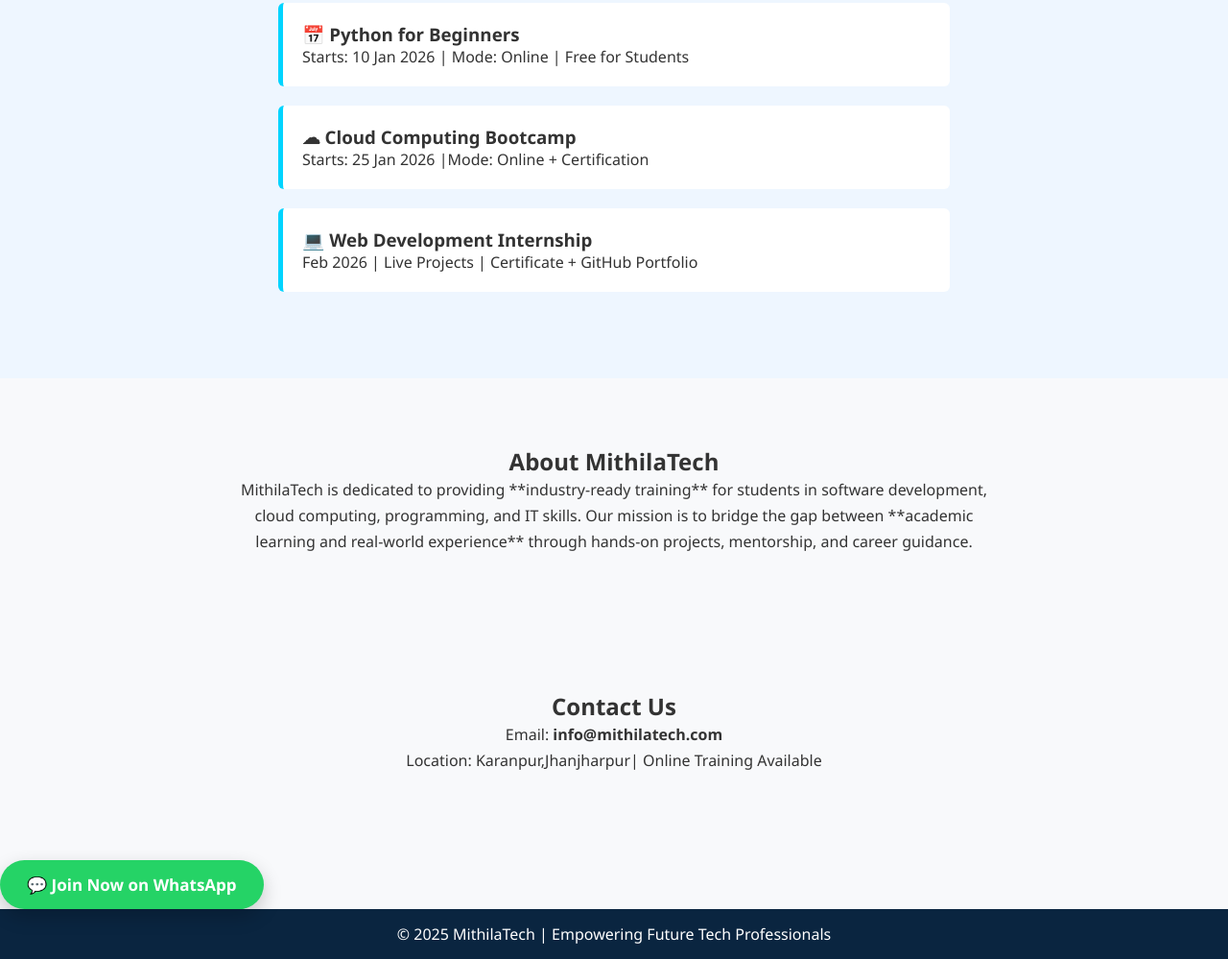
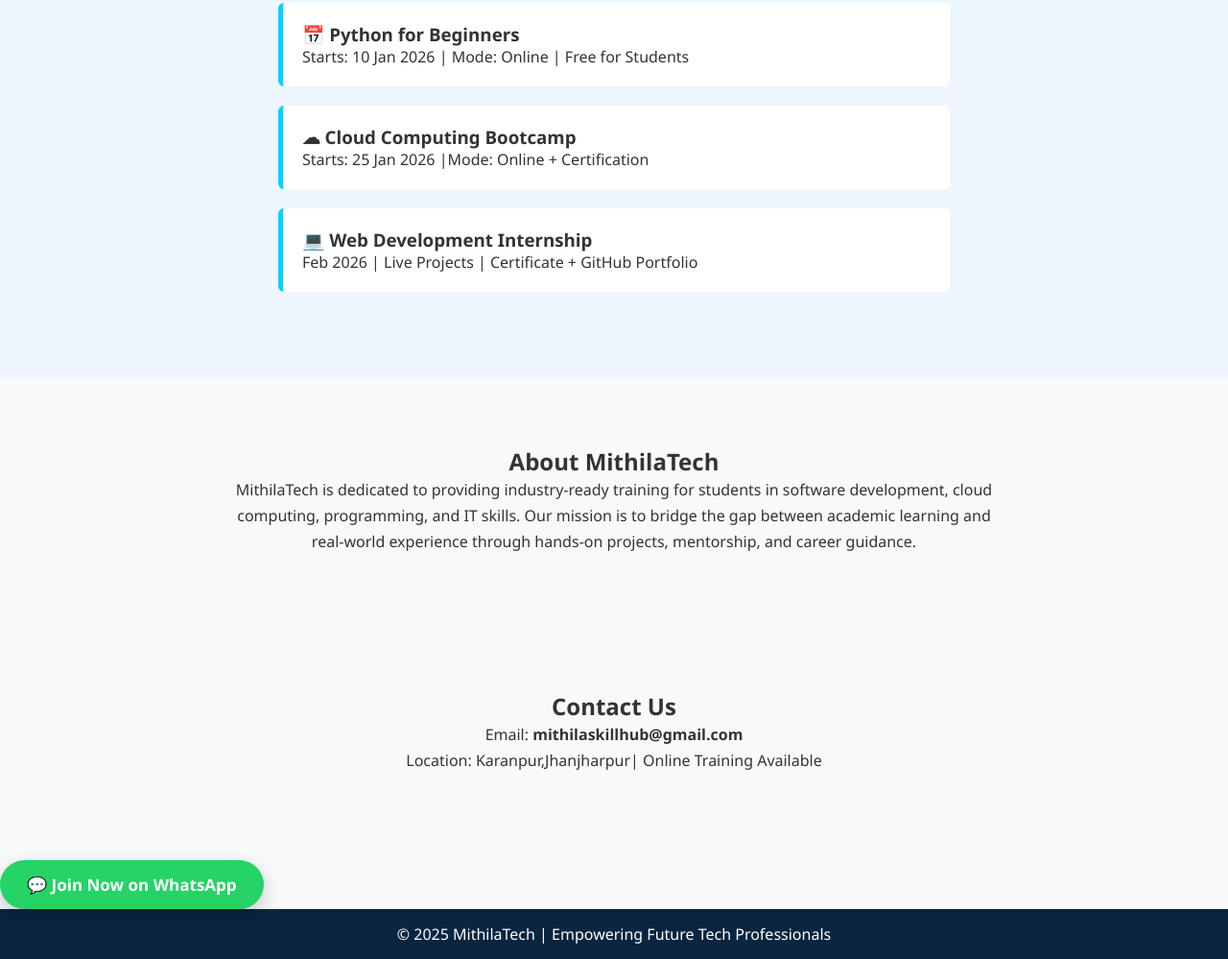
Before and after one commit to infoGautamjha/mithilatech.github.io, a plain HTML site: page index.html in a window 1280 px wide. Shown: the part 898-1897 px from the top of the page at 96% size. Drawn offline with Linux system fonts and the light colour scheme.

Commit message:
Update contact email and improve about section text

```diff
--- a/index.html
+++ b/index.html
@@ -69,16 +69,16 @@
 <section id="about" class="section about">
     <h2>About MithilaTech</h2>
     <p>
-        MithilaTech is dedicated to providing **industry-ready training** for students
+        MithilaTech is dedicated to providing industry-ready training for students
         in software development, cloud computing, programming, and IT skills.
-        Our mission is to bridge the gap between **academic learning and real-world experience**
+        Our mission is to bridge the gap between academic learning and real-world experience
         through hands-on projects, mentorship, and career guidance.
     </p>
 </section>
 
 <section id="contact" class="section contact">
     <h2>Contact Us</h2>
-    <p>Email: <strong>info@mithilatech.com</strong></p>
+    <p>Email: <strong>mithilaskillhub@gmail.com</strong></p>
     <p>Location: Karanpur,Jhanjharpur| Online Training Available</p>
 </section>
       <a class="whatsapp-btn"
```
